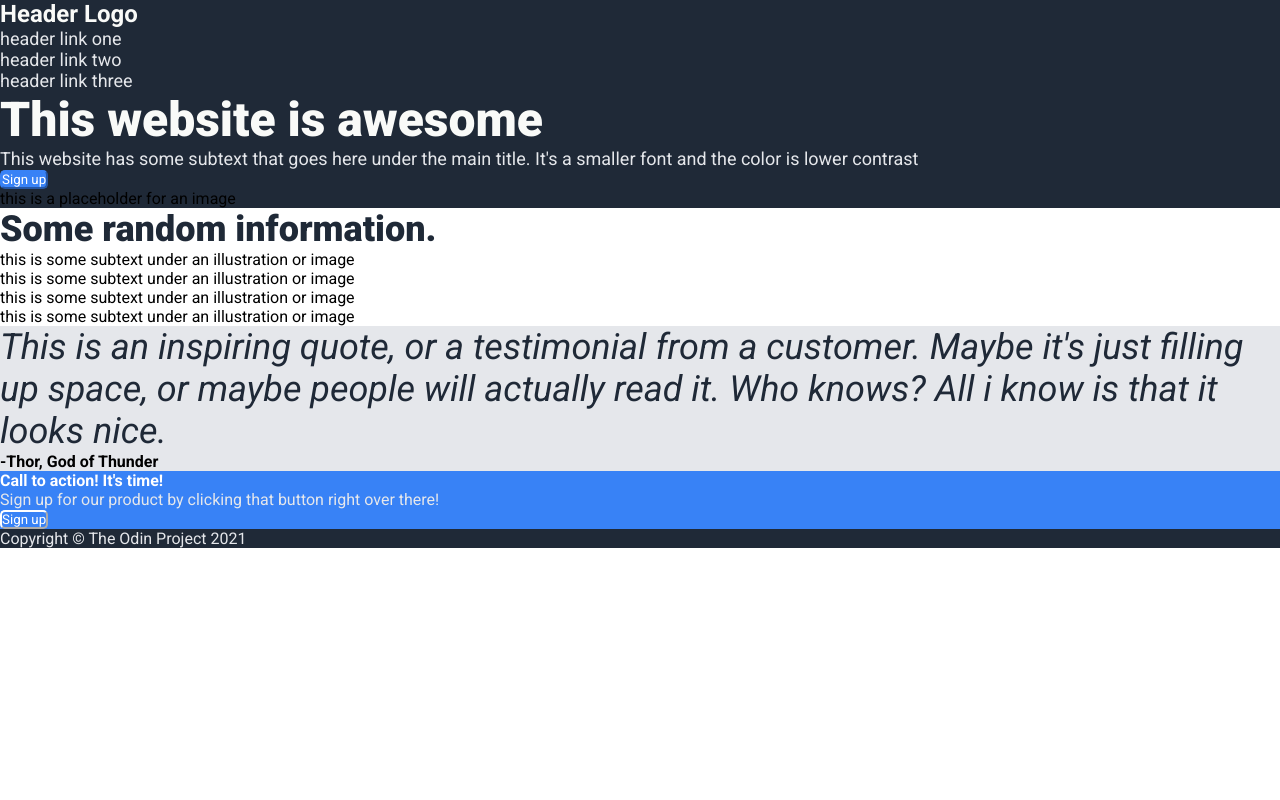
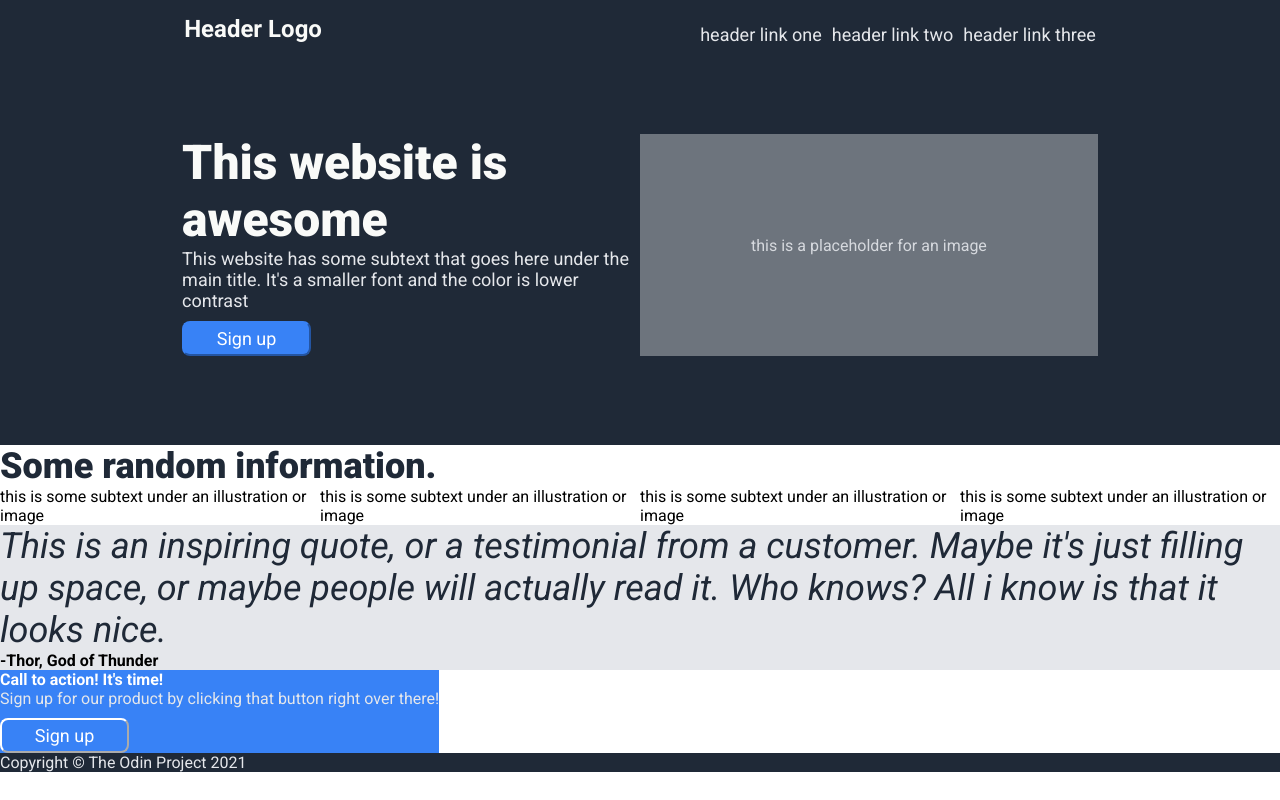
Before and after one commit to Herm24/odin-landing-page, a plain HTML site: page index.html in a window 1280 px wide. Drawn offline with Linux system fonts and the light colour scheme.

Commit message:
Update | main section

```diff
--- a/index.html
+++ b/index.html
@@ -14,12 +14,14 @@
   </head>
   <body>
     <header>
+      <div class="header">
         <h1 class="hlogo">Header Logo</h1>
         <ul>
           <li><a href="#">header link one</a></li>
           <li><a href="#">header link two</a></li>
           <li><a href="#">header link three</a></li>
         </ul>
+      </div>
     </header>
     <main>
       <div class="container">
@@ -31,10 +33,8 @@
           </p>
           <button class="button">Sign up</button>
         </div>
-        <div class="column">
-          <div class="placeholder">
-            <p>this is a placeholder for an image</p>
-          </div>
+        <div class="column2">
+          <p class="paragraph">this is a placeholder for an image</p>
         </div>
       </div>
     </main>
--- a/styles.css
+++ b/styles.css
@@ -30,7 +30,7 @@ a,
   color: white;
   background-color: #3882f6;
   border-color: #3882f6;
-  border-radius: 5px;
+  border-radius: 8px;
 }
 .cta {
   background-color: #3882f6;
@@ -64,3 +64,46 @@ div.quote > :nth-child(2) {
 .footer {
   color: #e5e7eb;
 }
+.placeholder {
+  color: #e5e7eb;
+}
+
+/* MAIN DECORATION */
+.header,
+ul {
+  display: flex;
+  justify-content: space-around;
+  gap: 10px;
+  align-items: center;
+  padding-top: 12px;
+}
+main {
+  height: 400px;
+  display: flex;
+  justify-content: center;
+  align-items: center;
+}
+.container {
+  display: flex;
+}
+.container > .column,
+.container > .column2 {
+  flex: 1;
+  max-width: 680px;
+}
+.container > .column2 {
+  background-color: #6d747d;
+  display: flex;
+}
+.paragraph {
+  flex: 1;
+  align-self: center;
+  text-align: center;
+  color: #d6d9de;
+}
+.button {
+  width: 129px;
+  height: 35px;
+  font-size: 18px;
+  margin-top: 10px;
+}
```
Lines whose indentation alone changed are shown as unchanged.
